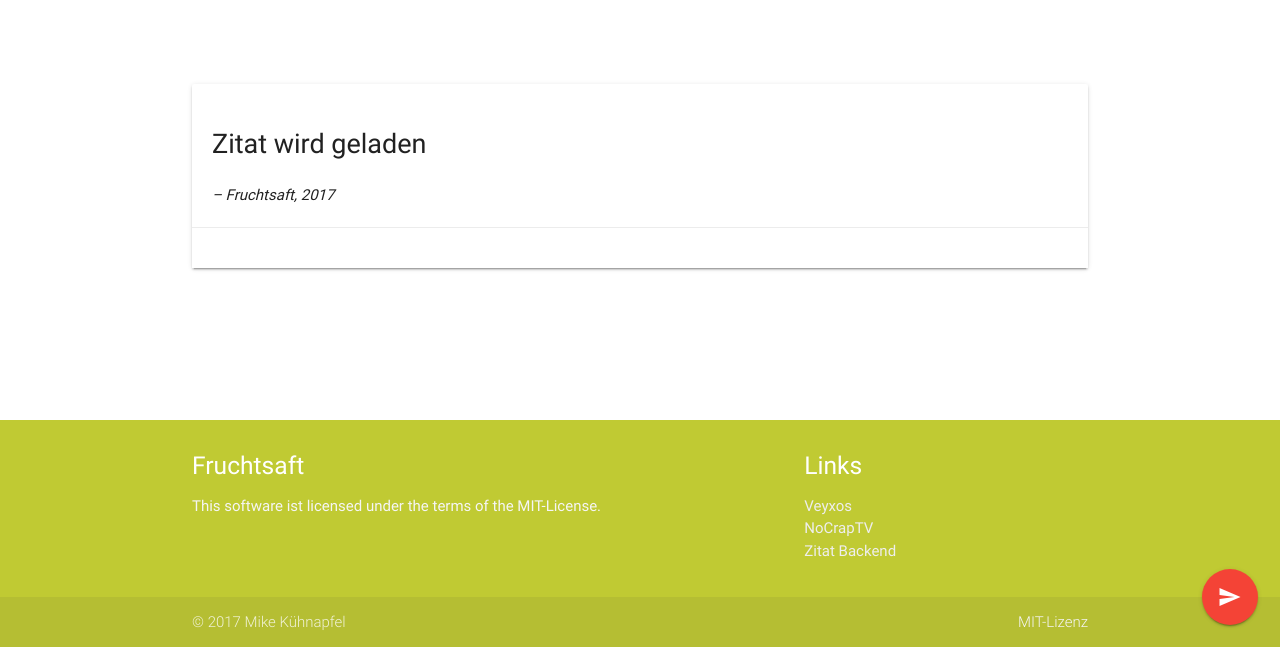
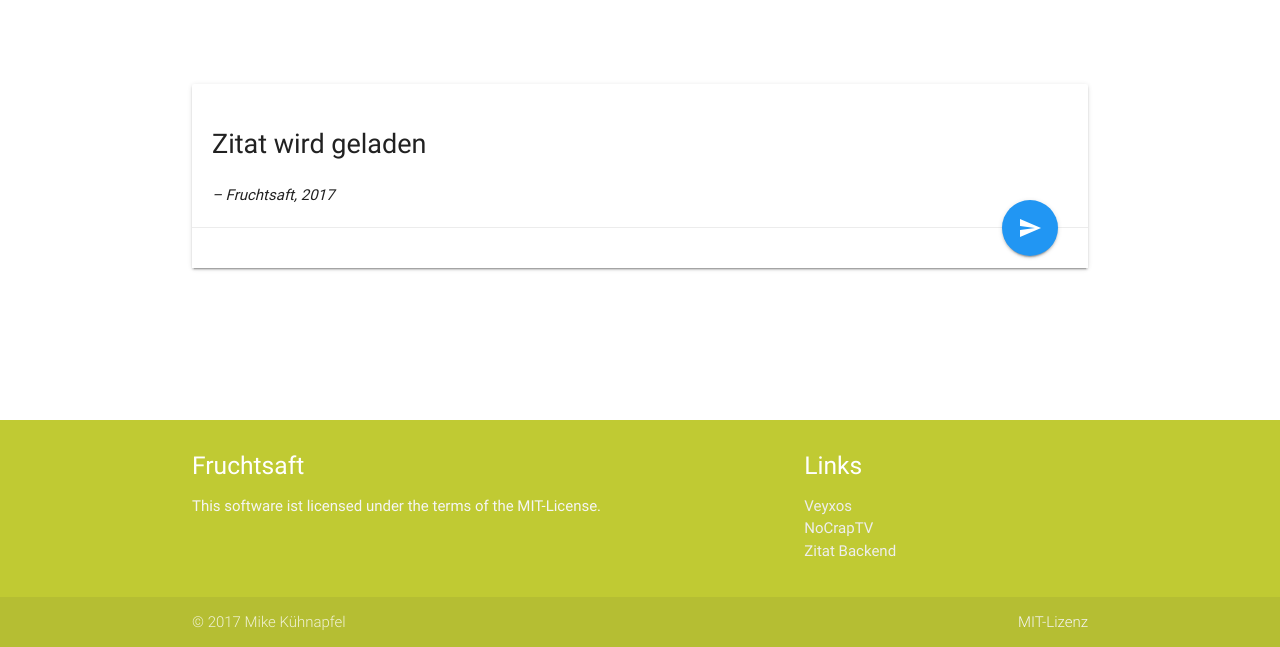
Before and after one commit to veyxos/fruchtsaft, a PHP site: page / in a window 1280 px wide. Shown: the part 153-800 px from the top of the page. Run offline with PHP 8.4, Linux system fonts and the light colour scheme; some libraries are stand-ins or nearby versions.

Commit message:
fix button placement

```diff
--- a/assets/css/app.css
+++ b/assets/css/app.css
@@ -6,11 +6,11 @@ body {
 .brand-logo:not(.center) {
   padding-left: 1.5rem;
 }
-.btn-floating {
+/*.btn-floating {
   position: fixed;
   bottom: 1.5rem;
   right: 1.5rem;
-}
+}*/
 blockquote {
   font-size: 1.8rem;
   border-left: none;
@@ -20,3 +20,7 @@ blockquote {
 .color-twitter {
   background-color: #1ad1f2 !important;
 }
+
+.btn-floating .material-icons {
+  pointer-events: none;
+}
--- a/assets/css/index.css
+++ b/assets/css/index.css
@@ -3,4 +3,10 @@
 }
 .card-action a {
   cursor: pointer;
+  position: relative;
 }
+.card-action .btn-floating {
+  position: absolute;
+  top: -28px;
+  right: 2rem;
+}
--- a/assets/js/index.js
+++ b/assets/js/index.js
@@ -108,13 +108,13 @@ $(document).ready(function(){
   };
 
   // Neues Zitat Button
-  $("#new_quote").click(function(event){
+  $("#emerl__new_quote").click(function(event){
     event.preventDefault();
-    if ($("#tab_emerl").hasClass("active")) {
-      newQuote("emerl");
-    } else if ($("#tab_anni").hasClass("active")) {
-      newQuote("anni");
-    }
+    newQuote("emerl");
+  });
+  $("#anni__new_quote").click(function(event){
+    event.preventDefault();
+    newQuote("anni");
   });
 
 });
--- a/index.html
+++ b/index.html
@@ -46,7 +46,12 @@
             <blockquote id="emerl_quote">Zitat wird geladen</blockquote>
             <cite>– <span id="emerl_author">Fruchtsaft</span>, <date id="emerl_date">2017</date></cite>
           </div>
-          <div id="emerl_actions" class="card-action"></div>
+          <div id="emerl_actions" class="card-action">
+            <!-- NEW QUOTE -->
+            <a data-tooltip="Neues Zitat" data-position="left" class="btn-floating btn-large blue tooltipped" id="emerl__new_quote">
+              <i class="large material-icons">send</i>
+            </a>
+          </div>
           <div class="progress">
             <div class="indeterminate"></div>
           </div>
@@ -62,7 +67,12 @@
             <blockquote id="anni_quote">Zitat wird geladen</blockquote>
             <cite>– <span id="anni_author">Fruchtsaft</span>, <date id="anni_date">2017</date></cite>
           </div>
-          <div id="anni_actions" class="card-action"></div>
+          <div id="anni_actions" class="card-action">
+            <!-- NEW QUOTE -->
+            <a data-tooltip="Neues Zitat" data-position="left" class="btn-floating btn-large blue tooltipped" id="anni__new_quote">
+              <i class="large material-icons">send</i>
+            </a>
+          </div>
           <div class="progress">
             <div class="indeterminate"></div>
           </div>
@@ -70,10 +80,6 @@
       </div>
     </div>
 
-    <!-- NEW QUOTE -->
-    <a data-tooltip="Neues Zitat" data-position="left" class="btn-floating btn-large red tooltipped" id="new_quote">
-      <i class="large material-icons">send</i>
-    </a>
 
     <!-- FOOTER -->
     <footer class="page-footer lime darken-1">
```
